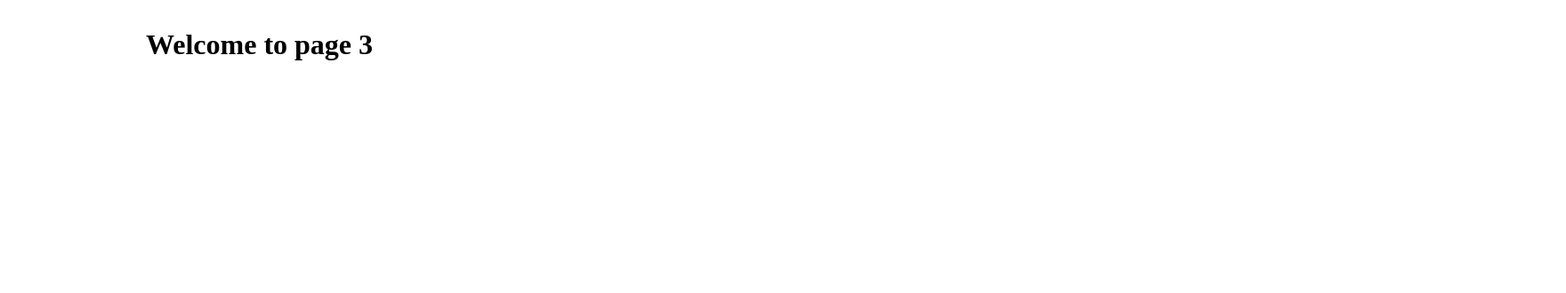
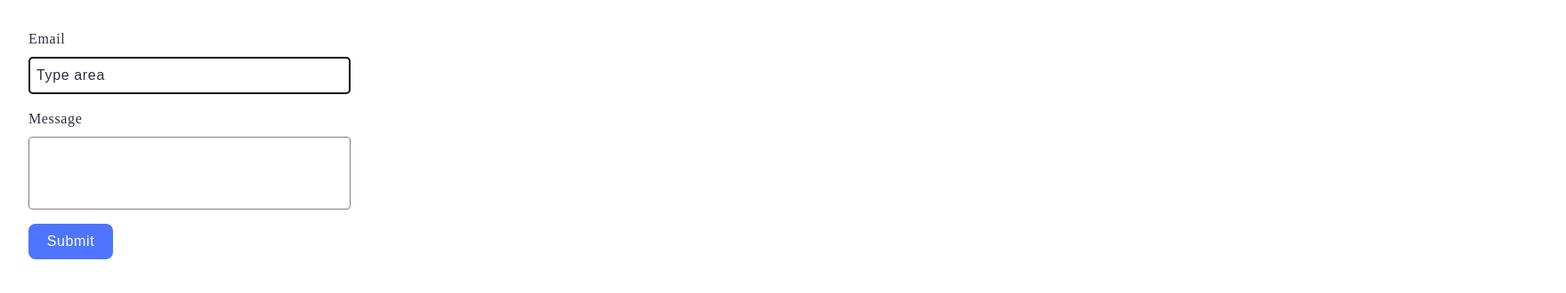
Before and after one commit to Oleh18zb/goit-js-hw-09, a website built with Vite: page src/2-form.html in a window 1280 px wide. Shown: the whole page at 89% size, 1760 px wide, since content can reach past the window. Built offline with nearby package versions, Linux system fonts and the light colour scheme.

Commit message:
закінчив над дз

```diff
--- a/src/2-form.html
+++ b/src/2-form.html
@@ -10,13 +10,18 @@
   <body>
 
 
-    <main>
-      <div class="container">
-        <h1 class="main-title">
-          <span class="main-title-gradient">Welcome</span> to page 3
-        </h1>
-      </div>
-    </main>
+    <form class="feedback-form" autocomplete="off">
+      <label class="form-label">
+        Email
+        <input class="form-label-input" type="email" name="email" autofocus placeholder="Type area" />
+      </label>
+      <label class="form-label-textarea">
+        Message
+        <textarea class="form-textarea" name="message" rows="8"></textarea>
+      </label>
+      <button class="form-btn" type="submit">Submit</button>
+    </form>
+
 
     <script type="module" src="./js/2-form.js"></script>
   </body>
--- a/src/css/form.css
+++ b/src/css/form.css
@@ -0,0 +1,98 @@
+.feedback-form {
+    border-radius: 8px;
+    padding: 24px;
+    width: 360px;
+    height: 248px;
+    display: flex;
+align-items: flex-start;
+justify-content: flex-start;
+flex-direction: column;
+gap: 16px;
+background-color: #fff;
+}
+
+.form-label-input {
+    width: 360px;
+    height: 40px;
+    padding: 0;
+    border: 1px solid #808080;
+border-radius: 4px;
+width: 360px;
+height: 40px;
+}
+
+.form-label {
+    font-weight: 400;
+font-size: 16px;
+line-height: 1.5;
+letter-spacing: 0.04em;
+color: #2e2f42;
+display: flex;
+align-items: flex-start;
+justify-content: flex-start;
+flex-direction: column;
+gap: 8px;
+}
+
+.form-label-textarea {
+    font-weight: 400;
+font-size: 16px;
+line-height: 1.5;
+letter-spacing: 0.04em;
+color: #2e2f42;
+display: flex;
+align-items: flex-start;
+justify-content: flex-start;
+flex-direction: column;
+gap: 8px;
+
+}
+
+.form-textarea {
+    border: 1px solid #808080;
+border-radius: 4px;
+width: 360px;
+height: 80px;
+padding: 0;
+resize: none;
+}
+
+.form-label-input:hover, .form-textarea:hover {
+    border: 1px solid #000;
+}
+
+.form-label-input::placeholder {
+    /* font-weight: 400;
+font-size: 16px;
+line-height: 1.5;
+letter-spacing: 0.04em;
+color: #2e2f42; */
+color: transparent;
+}
+
+.form-label-input:focus::placeholder {
+    font-weight: 400;
+font-size: 16px;
+line-height: 1.5;
+letter-spacing: 0.04em;
+color: #2e2f42;
+padding: 16px 8px;
+}
+
+.form-btn {
+    font-weight: 500;
+font-size: 16px;
+line-height: 1.5;
+letter-spacing: 0.04em;
+color: #fff;
+background-color: #4e75ff;
+border-radius: 8px;
+padding: 8px 16px;
+width: 95px;
+height: 40px;
+border: none;
+}
+
+.form-btn:hover {
+    background-color: #6c8cff;
+}
--- a/src/js/2-form.js
+++ b/src/js/2-form.js
@@ -1 +1,42 @@
-console.log("Form");
+// console.log("Form");
+
+let formData = {
+    email: "",
+    message: ""
+};
+
+    const form = document.querySelector(".feedback-form");
+
+    function saveLocalStorage() {
+        localStorage.setItem('feedback-form-state', JSON.stringify(formData));
+    }
+
+    function loadLocalStorage() {
+        const saveData = localStorage.getItem('feedback-form-state');
+        if (saveData) {
+            formData = JSON.parse(saveData);
+            form.elements.email.value = formData.email;
+            form.elements.message.value = formData.message;
+        }
+    }
+
+    form.addEventListener('input', function(event) {
+        formData[event.target.name] = event.target.value;
+        saveLocalStorage();
+    });
+
+    document.addEventListener('DOMContentLoaded', function(event) {
+        loadLocalStorage();
+    });
+
+    form.addEventListener('submit', function(event) {
+        event.preventDefault();
+        if (!formData.email || !formData.message) {
+            alert('Fill please all fields');
+        } else {
+            console.log(formData);
+            localStorage.removeItem('feedback-form-state');
+            formData = { email: "", message: ""};
+            form.reset();
+        }
+    });
```
